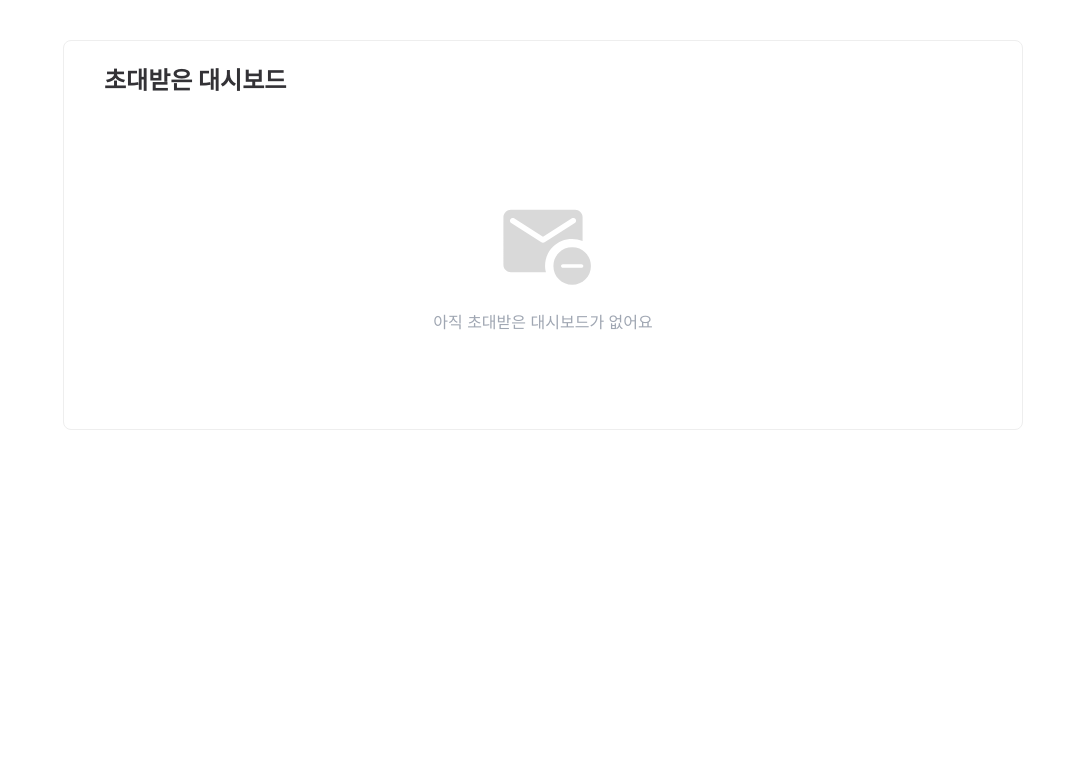
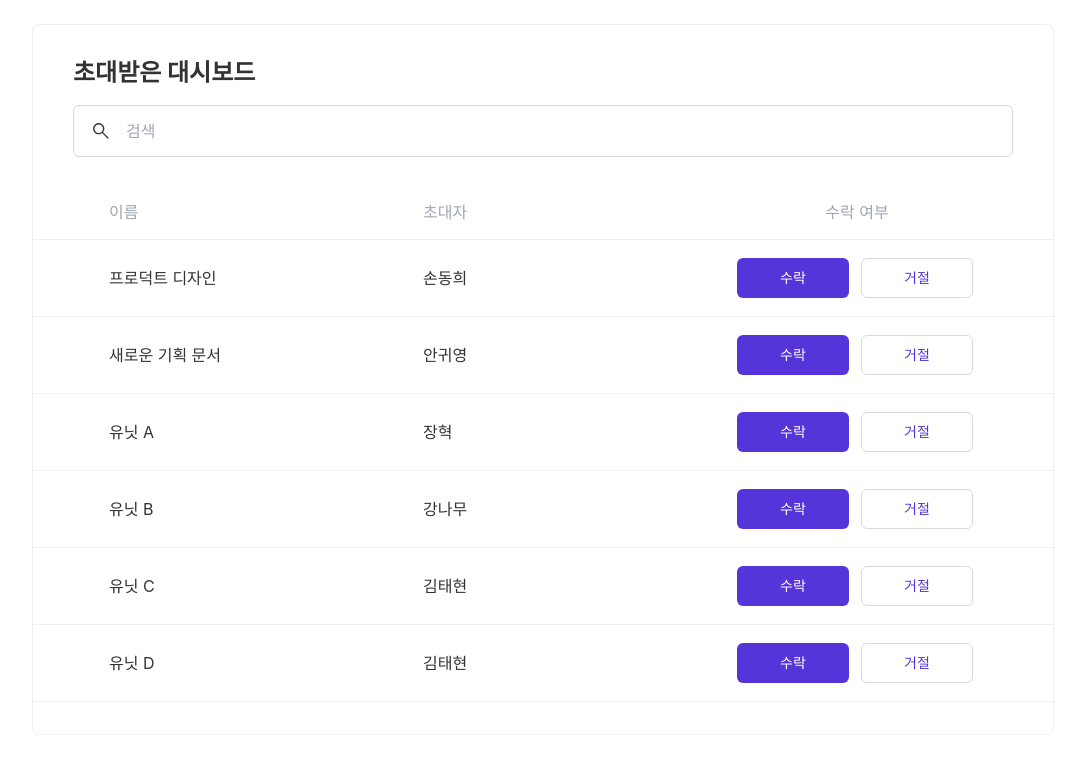
Before and after one commit to codeit-part3-4team/codeit-taskify, a Next.js app: page /cardtabletest in a window 1280 px wide. Shown: the top 774 px of the page, without its empty margins (97-1182 px from the left). Built offline with nearby package versions, Linux system fonts and the light colour scheme.

Commit message:
feat:초대받은 대시보드 구현 완료

```diff
--- a/src/app/cardtabletest/page.tsx
+++ b/src/app/cardtabletest/page.tsx
@@ -60,18 +60,37 @@
 //   );
 // }
 
-import InvitedDashboardEmptyCard from "@/components/CardTables/InvitedDashboardEmptyCard/InvitedDashboardEmptyCard";
+// import InvitedDashboardEmptyCard from "@/components/CardTables/InvitedDashboardEmptyCard/InvitedDashboardEmptyCard";
+
+// export default function Page() {
+//   return (
+//     <div
+//       style={{
+//         padding: "40px",
+//         display: "flex",
+//         justifyContent: "center",
+//       }}
+//     >
+//       <InvitedDashboardEmptyCard />
+//     </div>
+//   );
+// }
+
+import TableInvitedDashboards from "@/components/CardTables/TableInvitedDashboards/TableInvitedDashboards";
 
 export default function Page() {
   return (
-    <div
-      style={{
-        padding: "40px",
-        display: "flex",
-        justifyContent: "center",
-      }}
-    >
-      <InvitedDashboardEmptyCard />
+    <div style={{ padding: 24, display: "flex", justifyContent: "center" }}>
+      <TableInvitedDashboards
+        items={[
+          { id: 1, name: "프로덕트 디자인", inviter: "손동희" },
+          { id: 2, name: "새로운 기획 문서", inviter: "안귀영" },
+          { id: 3, name: "유닛 A", inviter: "장혁" },
+          { id: 4, name: "유닛 B", inviter: "강나무" },
+          { id: 5, name: "유닛 C", inviter: "김태현" },
+          { id: 6, name: "유닛 D", inviter: "김태현" },
+        ]}
+      />
     </div>
   );
 }
--- a/src/components/CardTables/TableInvitedDashboards/TableInvitedDashboards.module.css
+++ b/src/components/CardTables/TableInvitedDashboards/TableInvitedDashboards.module.css
@@ -0,0 +1,281 @@
+
+ /* Base = PC 고정 버전 */
+
+.card {
+  width: 1022px;
+  background: var(--white-ffffff);
+  border: 1px solid var(--gray-eeeeee);
+  border-radius: 8px;
+  overflow: hidden;
+}
+
+/* ✅ Desktop에서만 유연하게 */
+@media (min-width: 1023px) {
+  .card {
+    width: 100%;
+    max-width: 1022px;
+  }
+}
+
+/* Header */
+.header {
+  padding: 32px 40px 16px 40px;
+}
+
+.title {
+  margin: 0;
+  color: var(--black-333236);
+}
+
+/* Search */
+.searchWrap {
+  padding: 0 40px 28px 40px;
+}
+
+.searchBox {
+  width: 100%;
+  height: 52px;
+  border-radius: 6px;
+  border: 1px solid var(--gray-d9d9d9);
+  background: var(--white-ffffff);
+  display: flex;
+  align-items: center;
+  gap: 12px;
+  padding: 0 16px;
+}
+
+.searchIcon {
+  position: relative;
+  width: 22px;
+  height: 22px;
+  flex: 0 0 auto;
+}
+
+.searchInput {
+  width: 100%;
+  border: 0;
+  outline: none;
+  background: transparent;
+  color: var(--black-333236);
+}
+
+.searchInput::placeholder {
+  color: var(--gray-9fa6b2);
+}
+
+/* PC/데스크탑 테이블 (기본)*/
+
+.tableHead {
+  display: grid;
+  grid-template-columns: 1fr 1fr 240px;
+  align-items: center;
+  padding: 14px 40px;
+  color: var(--gray-9fa6b2);
+}
+
+
+@media (min-width: 720px) {
+  .tableHead {
+    padding-left: 76px;
+    padding-right: 76px;
+  }
+}
+
+
+.th {
+  color: var(--gray-9fa6b2);
+  white-space: nowrap;
+  word-break: keep-all;
+}
+
+/* 수락 여부 헤더 전용 */
+.actionsHead {
+  justify-self: center;
+  text-align: center;
+  white-space: nowrap;
+}
+
+
+.rows {
+  list-style: none;
+  margin: 0;
+  padding: 0;
+}
+
+
+.row {
+  display: grid;
+  grid-template-columns: 1fr 1fr 240px;
+  align-items: center;
+  padding: 18px 40px;
+  border-top: 1px solid var(--gray-eeeeee);
+}
+
+/* 마지막 행 아래 선 추가 */
+.row:last-child {
+  border-bottom: 1px solid var(--gray-eeeeee);
+  margin-bottom: 32px;
+}
+
+
+
+@media (min-width: 720px) {
+  .row {
+    padding-left: 76px;
+    padding-right: 76px;
+  }
+}
+
+
+.td {
+  color: var(--black-333236);
+
+  white-space: nowrap;
+  word-break: keep-all;
+
+  overflow: hidden;
+  text-overflow: ellipsis;
+  min-width: 0;
+}
+
+.actions {
+  display: flex;
+  justify-content: flex-start;
+  gap: 12px;
+}
+
+.primaryBtn {
+  height: 40px;
+  width: 112px;
+  border: 0;
+  border-radius: 6px;
+  background: var(--violet-5534da);
+  color: var(--white-ffffff);
+  cursor: pointer;
+}
+
+.ghostBtn {
+  height: 40px;
+  width: 112px;
+  border-radius: 6px;
+  border: 1px solid var(--gray-d9d9d9);
+  background: var(--white-ffffff);
+  color: var(--violet-5534da);
+  cursor: pointer;
+}
+
+
+.mobileBlock {
+  display: none;
+}
+
+
+@media (max-width: 360px) {
+  .card {
+    width: 312px;
+    border-radius: 8px;
+  }
+
+  .header {
+    padding: 24px 20px 10px 20px;
+  }
+
+  .title {
+    font-size: 20px !important;
+    line-height: 32px !important;
+  }
+
+  .searchWrap {
+    padding: 0 20px 14px 20px;
+  }
+
+  .searchBox {
+    height: 48px;
+    border-radius: 8px;
+    padding: 0 14px;
+  }
+
+  .searchIcon {
+    width: 20px;
+    height: 20px;
+  }
+
+
+  .tableHead {
+    display: none;
+  }
+
+
+  .row {
+    display: block;
+    padding: 18px 20px;
+  }
+
+  .row:last-child {
+  border-bottom: 1px solid var(--gray-eeeeee);
+  margin-bottom: 18px;
+}
+
+
+  .td,
+  .actions {
+    display: none;
+  }
+
+
+  .mobileBlock {
+    display: block;
+  }
+
+
+  .mobileTwoCol {
+    display: grid;
+    grid-template-columns: 74px 1fr;
+    column-gap: 20px;
+    align-items: start;
+    margin-bottom: 14px;
+  }
+
+  .mobileCol {
+    display: flex;
+    flex-direction: column;
+    gap: 14px;
+  }
+
+  .mobileLabel {
+    color: var(--gray-9fa6b2);
+  }
+
+  .mobileValue {
+    color: var(--black-333236);
+    white-space: nowrap;
+    word-break: keep-all;
+    overflow: hidden;
+    text-overflow: ellipsis;
+  }
+
+
+  .mobileActions {
+    display: grid;
+    grid-template-columns: 1fr 1fr;
+    gap: 12px;
+  }
+
+  .mobilePrimaryBtn {
+    height: 44px;
+    border: 0;
+    border-radius: 8px;
+    background: var(--violet-5534da);
+    color: var(--white-ffffff);
+    cursor: pointer;
+  }
+
+  .mobileGhostBtn {
+    height: 44px;
+    border-radius: 8px;
+    border: 1px solid var(--gray-d9d9d9);
+    background: var(--white-ffffff);
+    color: var(--violet-5534da);
+    cursor: pointer;
+  }
+}
--- a/src/components/CardTables/TableInvitedDashboards/TableInvitedDashboards.tsx
+++ b/src/components/CardTables/TableInvitedDashboards/TableInvitedDashboards.tsx
@@ -0,0 +1,143 @@
+"use client";
+
+import styles from "./TableInvitedDashboards.module.css";
+import typo from "@/styles/typography.module.css";
+
+import Image from "next/image";
+import searchIcon from "./search.svg";
+
+export type InvitedDashboard = {
+  id: number | string;
+  name: string; // 대시보드 이름
+  inviter: string; // 초대자
+};
+
+type Props = {
+  className?: string;
+  title?: string;
+
+  items: InvitedDashboard[];
+
+  searchValue?: string;
+  onSearchChange?: (value: string) => void;
+
+  onAccept?: (id: InvitedDashboard["id"]) => void;
+  onReject?: (id: InvitedDashboard["id"]) => void;
+};
+
+export default function TableInvitedDashboards({
+  className = "",
+  title = "초대받은 대시보드",
+  items,
+  searchValue = "",
+  onSearchChange,
+  onAccept,
+  onReject,
+}: Props) {
+  return (
+    <section className={`${styles.card} ${className}`} aria-label={title}>
+      {/* Header */}
+      <header className={styles.header}>
+        <h2 className={`${typo.base} ${typo.text2xl} ${typo.bold} ${styles.title}`}>{title}</h2>
+      </header>
+
+      {/* Search */}
+      <div className={styles.searchWrap}>
+        <label className={styles.searchBox}>
+          <span className={styles.searchIcon} aria-hidden="true">
+            <Image src={searchIcon} alt="" fill priority />
+          </span>
+
+          <input
+            className={`${styles.searchInput} ${typo.base} ${typo.textLg} ${typo.regular}`}
+            type="text"
+            placeholder="검색"
+            value={searchValue}
+            onChange={(e) => onSearchChange?.(e.target.value)}
+          />
+        </label>
+      </div>
+
+      {/* Desktop Table Head */}
+      <div className={styles.tableHead}>
+        <span className={`${styles.th} ${typo.base} ${typo.textLg} ${typo.regular}`}>이름</span>
+        <span className={`${styles.th} ${typo.base} ${typo.textLg} ${typo.regular}`}>초대자</span>
+        <span className={`${styles.th} ${styles.actionsHead} ${typo.base} ${typo.textLg} ${typo.regular}`}>수락 여부</span>
+      </div>
+
+      {/* Rows (Desktop: table-row / Mobile: card) */}
+      <ul className={styles.rows}>
+        {items.map((it) => (
+          <li key={it.id} className={styles.row}>
+            {/* Desktop cells */}
+            <span className={`${styles.td} ${styles.name} ${typo.base} ${typo.textLg} ${typo.regular}`}>
+              {it.name}
+            </span>
+            <span className={`${styles.td} ${styles.inviter} ${typo.base} ${typo.textLg} ${typo.regular}`}>
+              {it.inviter}
+            </span>
+
+            <div className={styles.actions}>
+              <button
+                type="button"
+                className={`${styles.primaryBtn} ${typo.base} ${typo.textMd} ${typo.medium}`}
+                onClick={() => onAccept?.(it.id)}
+              >
+                수락
+              </button>
+              <button
+                type="button"
+                className={`${styles.ghostBtn} ${typo.base} ${typo.textMd} ${typo.medium}`}
+                onClick={() => onReject?.(it.id)}
+              >
+                거절
+              </button>
+            </div>
+
+            {/* Mobile layout (only visible on <=360) */}
+            <div className={styles.mobileBlock}>
+            <div className={styles.mobileTwoCol}>
+                {/* 왼쪽: 라벨 열 */}
+                <div className={styles.mobileCol}>
+                <span className={`${styles.mobileLabel} ${typo.base} ${typo.textLg} ${typo.regular}`}>
+                    이름
+                </span>
+                <span className={`${styles.mobileLabel} ${typo.base} ${typo.textLg} ${typo.regular}`}>
+                    초대자
+                </span>
+                </div>
+
+                {/* 오른쪽: 값 열 */}
+                <div className={styles.mobileCol}>
+                <span className={`${styles.mobileValue} ${typo.base} ${typo.textLg} ${typo.regular}`}>
+                    {it.name}
+                </span>
+                <span className={`${styles.mobileValue} ${typo.base} ${typo.textLg} ${typo.regular}`}>
+                    {it.inviter}
+                </span>
+                </div>
+            </div>
+
+            <div className={styles.mobileActions}>
+                <button
+                type="button"
+                className={`${styles.mobilePrimaryBtn} ${typo.base} ${typo.textMd} ${typo.medium}`}
+                onClick={() => onAccept?.(it.id)}
+                >
+                수락
+                </button>
+                <button
+                type="button"
+                className={`${styles.mobileGhostBtn} ${typo.base} ${typo.textMd} ${typo.medium}`}
+                onClick={() => onReject?.(it.id)}
+                >
+                거절
+                </button>
+            </div>
+            </div>
+          </li>
+        ))}
+      </ul>
+    </section>
+  );
+}
```
Also changed, not shown: src/components/CardTables/TableInvitedDashboards/search.svg (added).
